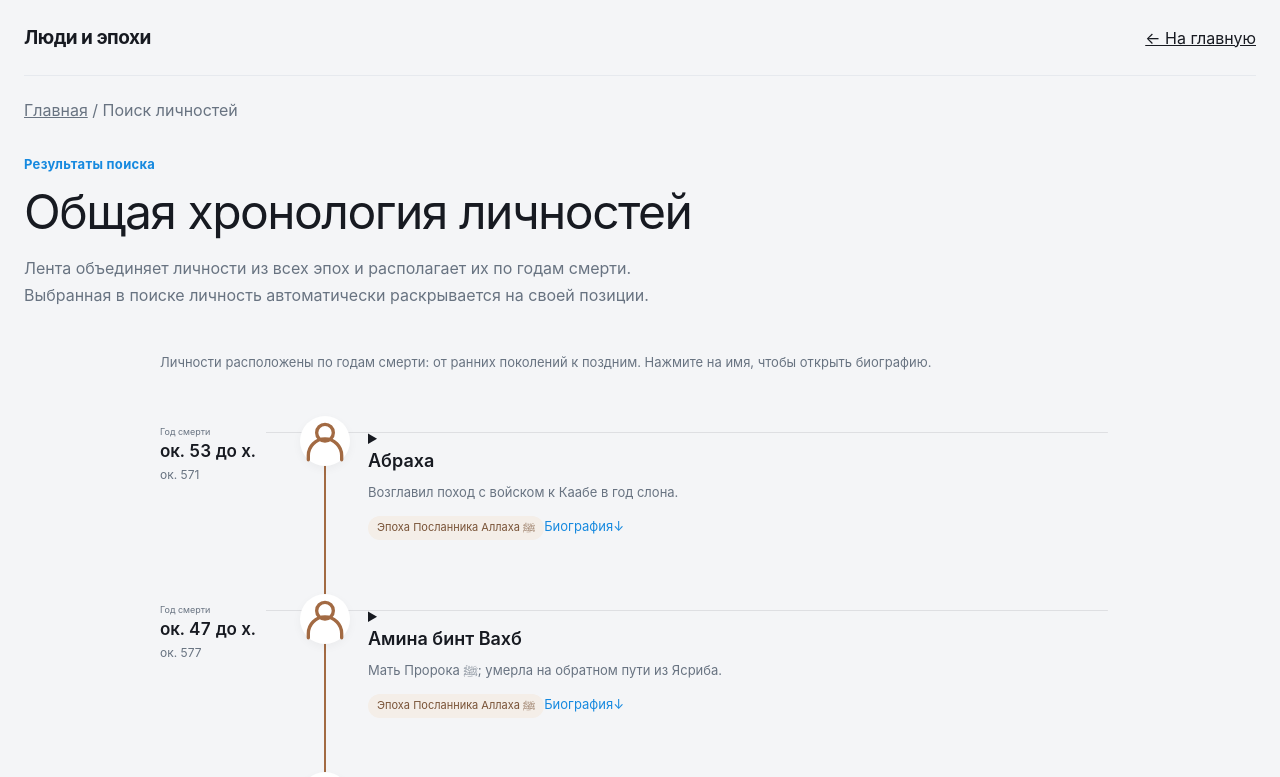
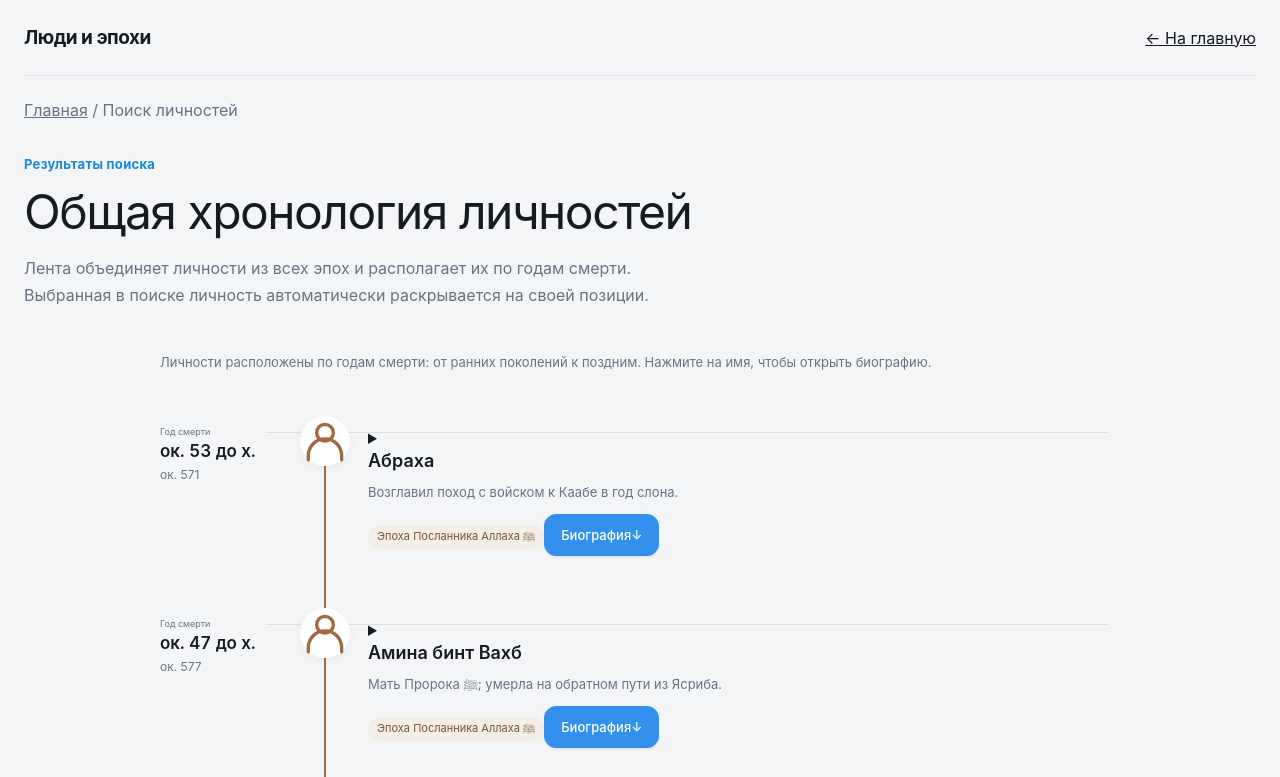
Before and after one commit to Nuruddin999/tarih, a Next.js app: page /search in a window 1280 px wide. Shown: the top 777 px of the page. Built offline with nearby package versions, Linux system fonts and the light colour scheme.

Commit message:
Style biography action as a Gram blue button

```diff
--- a/src/app/globals.css
+++ b/src/app/globals.css
@@ -1563,8 +1563,31 @@ body:has(.home-page) { background: #f4f4f5; color: #000; font-family: ui-rounded
 .epoch-timeline__person { padding-top: 12px; min-width: 0; }
 .epoch-timeline__person h3 { margin: 0; font-size: 18px; font-weight: 600; line-height: 1.4; overflow-wrap: anywhere; }
 .epoch-timeline__person p { margin: 8px 0; font-size: 13px; line-height: 1.6; color: var(--muted); }
-.epoch-timeline__more { display: inline-flex; align-items: center; border: 0; padding: 8px 0; background: transparent; color: var(--accent); font: inherit; font-size: 13px; cursor: pointer; }
-.epoch-timeline__more:hover { text-decoration: underline; text-underline-offset: 3px; }
+.epoch-timeline__more {
+  display: inline-flex;
+  align-items: center;
+  justify-content: center;
+  min-height: 42px;
+  margin-top: 4px;
+  padding: 0 16px;
+  border: 1px solid #3390ec;
+  border-radius: 12px;
+  background: #3390ec;
+  color: #fff;
+  font: inherit;
+  font-size: 13px;
+  font-weight: 550;
+  text-decoration: none;
+  box-shadow: 0 1px 2px rgb(51 144 236 / 18%);
+  cursor: pointer;
+  transition: background-color .16s ease, border-color .16s ease, box-shadow .16s ease, transform .16s ease;
+}
+.epoch-timeline__more:hover {
+  background: #2782df;
+  border-color: #2782df;
+  box-shadow: 0 4px 12px rgb(51 144 236 / 24%);
+}
+.epoch-timeline__more:active { transform: translateY(1px); }
 @media (max-width: 640px) {
  .epoch-timeline__row { grid-template-columns: 84px minmax(0, 1fr); min-height: 132px; }
  .epoch-timeline__entry { padding-left: 48px; padding-bottom: 28px; }
```
